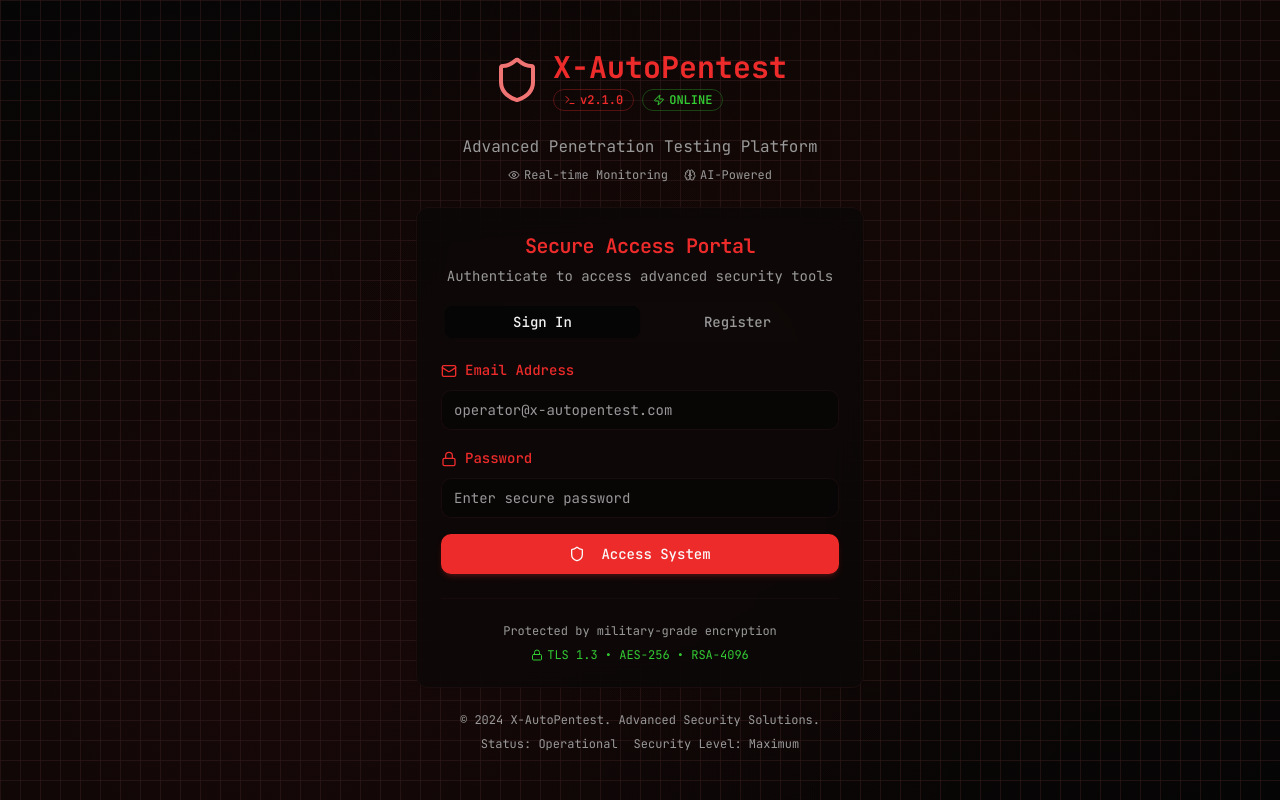
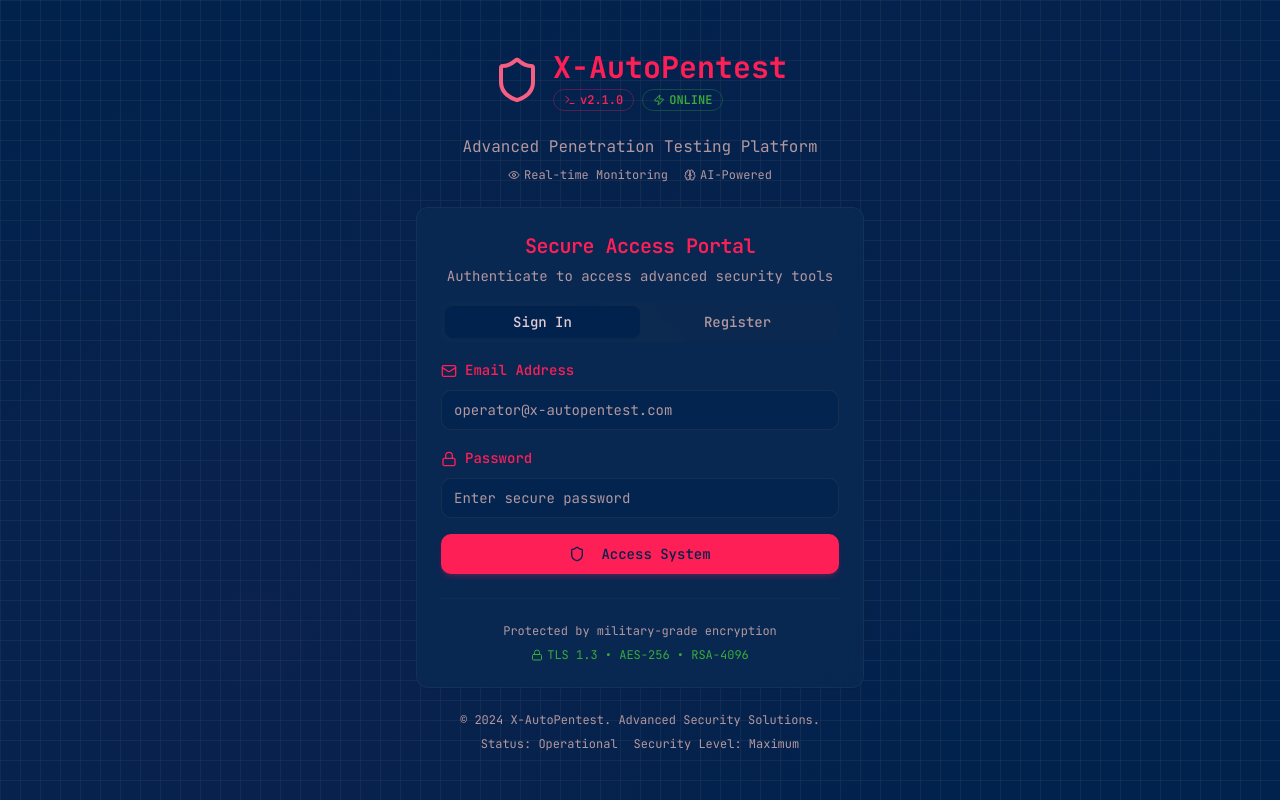
Before and after one commit to Lachhab1/cyber-sentinel-x, a React (Vite) app: page /auth in a window 1280 px wide. Built offline with nearby package versions, Linux system fonts and the light colour scheme.

Commit message:
Refine color palette
Update the application's color palette to be less contrasting and more visually comfortable. The new palette uses shades of red and dark blue for a more cohesive and eye-friendly design.

```diff
--- a/src/index.css
+++ b/src/index.css
@@ -2,92 +2,92 @@
 @tailwind components;
 @tailwind utilities;
 
-/* X-AutoPentest - Futuristic Red Cyber Security Design System */
+/* X-AutoPentest - Soft Eye-Friendly Security Design System */
 
 @layer base {
   :root {
-    /* Cyber Dark Theme */
-    --background: 0 0% 2%;
-    --foreground: 0 0% 95%;
+    /* Soft Eye-Friendly Theme */
+    --background: 213 100% 15%;
+    --foreground: 345 30% 85%;
 
-    --card: 0 20% 4%;
-    --card-foreground: 0 0% 95%;
+    --card: 213 80% 18%;
+    --card-foreground: 345 20% 88%;
 
-    --popover: 0 20% 4%;
-    --popover-foreground: 0 0% 95%;
+    --popover: 213 80% 18%;
+    --popover-foreground: 345 20% 88%;
 
-    /* Electric Red Primary */
-    --primary: 0 85% 55%;
-    --primary-foreground: 0 0% 98%;
-    --primary-glow: 0 100% 70%;
+    /* Primary Pink */
+    --primary: 345 100% 56%;
+    --primary-foreground: 213 100% 15%;
+    --primary-glow: 345 80% 65%;
 
-    /* Deep Black Secondary */
-    --secondary: 0 10% 8%;
-    --secondary-foreground: 0 0% 95%;
+    /* Soft Secondary */
+    --secondary: 320 30% 25%;
+    --secondary-foreground: 345 20% 85%;
 
-    --muted: 0 15% 6%;
-    --muted-foreground: 0 0% 60%;
+    --muted: 213 60% 20%;
+    --muted-foreground: 345 15% 65%;
 
-    --accent: 14 100% 50%;
-    --accent-foreground: 0 0% 98%;
+    --accent: 343 77% 35%;
+    --accent-foreground: 345 20% 90%;
 
-    /* Status Colors */
-    --destructive: 0 85% 55%;
-    --destructive-foreground: 0 0% 98%;
-    --warning: 35 100% 50%;
-    --warning-foreground: 0 0% 2%;
-    --success: 120 60% 50%;
-    --success-foreground: 0 0% 98%;
+    /* Gentle Status Colors */
+    --destructive: 345 70% 50%;
+    --destructive-foreground: 213 100% 15%;
+    --warning: 35 80% 55%;
+    --warning-foreground: 213 100% 15%;
+    --success: 120 50% 45%;
+    --success-foreground: 213 100% 15%;
 
-    --border: 0 30% 12%;
-    --input: 0 25% 8%;
-    --ring: 0 85% 55%;
+    --border: 213 40% 25%;
+    --input: 213 60% 22%;
+    --ring: 345 80% 50%;
 
     --radius: 0.75rem;
 
-    /* Cyber Sidebar Theme */
-    --sidebar-background: 0 25% 2%;
-    --sidebar-foreground: 0 0% 95%;
-    --sidebar-primary: 0 85% 55%;
-    --sidebar-primary-foreground: 0 0% 98%;
-    --sidebar-accent: 0 20% 6%;
-    --sidebar-accent-foreground: 0 0% 95%;
-    --sidebar-border: 0 30% 10%;
-    --sidebar-ring: 0 85% 55%;
+    /* Soft Sidebar Theme */
+    --sidebar-background: 213 90% 16%;
+    --sidebar-foreground: 345 20% 85%;
+    --sidebar-primary: 345 100% 56%;
+    --sidebar-primary-foreground: 213 100% 15%;
+    --sidebar-accent: 213 60% 20%;
+    --sidebar-accent-foreground: 345 20% 85%;
+    --sidebar-border: 213 50% 22%;
+    --sidebar-ring: 345 80% 50%;
 
-    /* Futuristic Gradients */
-    --gradient-primary: linear-gradient(135deg, hsl(0 85% 55% / 0.15), hsl(14 100% 50% / 0.1));
-    --gradient-warning: linear-gradient(135deg, hsl(0 85% 55% / 0.1), hsl(35 100% 50% / 0.1));
-    --gradient-success: linear-gradient(135deg, hsl(120 60% 50% / 0.1), hsl(140 70% 45% / 0.1));
+    /* Gentle Gradients */
+    --gradient-primary: linear-gradient(135deg, hsl(345 100% 56% / 0.08), hsl(343 77% 35% / 0.06));
+    --gradient-warning: linear-gradient(135deg, hsl(345 70% 50% / 0.06), hsl(35 80% 55% / 0.06));
+    --gradient-success: linear-gradient(135deg, hsl(120 50% 45% / 0.06), hsl(140 60% 40% / 0.06));
 
-    /* Cyber Glows */
-    --shadow-primary: 0 10px 40px hsl(0 85% 55% / 0.3);
-    --shadow-warning: 0 10px 40px hsl(35 100% 50% / 0.25);
-    --shadow-accent: 0 10px 40px hsl(14 100% 50% / 0.25);
+    /* Soft Glows */
+    --shadow-primary: 0 8px 32px hsl(345 100% 56% / 0.15);
+    --shadow-warning: 0 8px 32px hsl(35 80% 55% / 0.12);
+    --shadow-accent: 0 8px 32px hsl(343 77% 35% / 0.12);
 
     /* Smooth Transitions */
     --transition-smooth: all 0.3s cubic-bezier(0.4, 0, 0.2, 1);
   }
 
   .light {
-    /* Light mode for better accessibility */
-    --background: 0 0% 100%;
-    --foreground: 224 20% 15%;
-    --card: 0 0% 100%;
-    --card-foreground: 224 20% 15%;
-    --popover: 0 0% 100%;
-    --popover-foreground: 224 20% 15%;
-    --primary: 262 65% 45%;
-    --primary-foreground: 0 0% 100%;
-    --secondary: 220 13% 95%;
-    --secondary-foreground: 224 20% 15%;
-    --muted: 220 13% 95%;
-    --muted-foreground: 220 8% 45%;
-    --accent: 217 91% 50%;
-    --accent-foreground: 0 0% 100%;
-    --border: 220 13% 90%;
-    --input: 220 13% 90%;
-    --ring: 262 65% 45%;
+    /* Light mode with soft palette */
+    --background: 345 20% 96%;
+    --foreground: 213 80% 20%;
+    --card: 345 10% 98%;
+    --card-foreground: 213 80% 20%;
+    --popover: 345 10% 98%;
+    --popover-foreground: 213 80% 20%;
+    --primary: 345 100% 56%;
+    --primary-foreground: 345 20% 96%;
+    --secondary: 213 20% 90%;
+    --secondary-foreground: 213 80% 20%;
+    --muted: 213 15% 92%;
+    --muted-foreground: 213 30% 40%;
+    --accent: 343 77% 35%;
+    --accent-foreground: 345 20% 96%;
+    --border: 213 20% 85%;
+    --input: 213 15% 88%;
+    --ring: 345 100% 56%;
   }
 }
 
@@ -100,23 +100,23 @@
     @apply bg-background text-foreground;
     font-family: 'JetBrains Mono', 'SF Mono', Monaco, 'Cascadia Code', monospace;
     background-image:
-      radial-gradient(circle at 20% 80%, hsl(0 85% 55% / 0.08) 0%, transparent 60%),
-      radial-gradient(circle at 80% 20%, hsl(14 100% 50% / 0.06) 0%, transparent 60%),
-      radial-gradient(circle at 50% 50%, hsl(0 85% 55% / 0.02) 0%, transparent 80%);
+      radial-gradient(circle at 20% 80%, hsl(345 100% 56% / 0.04) 0%, transparent 60%),
+      radial-gradient(circle at 80% 20%, hsl(343 77% 35% / 0.03) 0%, transparent 60%),
+      radial-gradient(circle at 50% 50%, hsl(320 69% 15% / 0.02) 0%, transparent 80%);
   }
 
-  /* Cyber Grid Background */
+  /* Soft Grid Background */
   .cyber-grid {
     background-image:
-      linear-gradient(hsl(0 30% 15% / 0.6) 1px, transparent 1px),
-      linear-gradient(90deg, hsl(0 30% 15% / 0.6) 1px, transparent 1px);
+      linear-gradient(hsl(213 40% 25% / 0.4) 1px, transparent 1px),
+      linear-gradient(90deg, hsl(213 40% 25% / 0.4) 1px, transparent 1px);
     background-size: 20px 20px;
     position: relative;
   }
 
-  /* Subtle Professional Effects */
+  /* Gentle Professional Effects */
   .glow-subtle {
-    box-shadow: 0 4px 20px hsl(0 85% 55% / 0.08);
+    box-shadow: 0 4px 20px hsl(345 100% 56% / 0.06);
   }
 
   .pulse-status {
```
